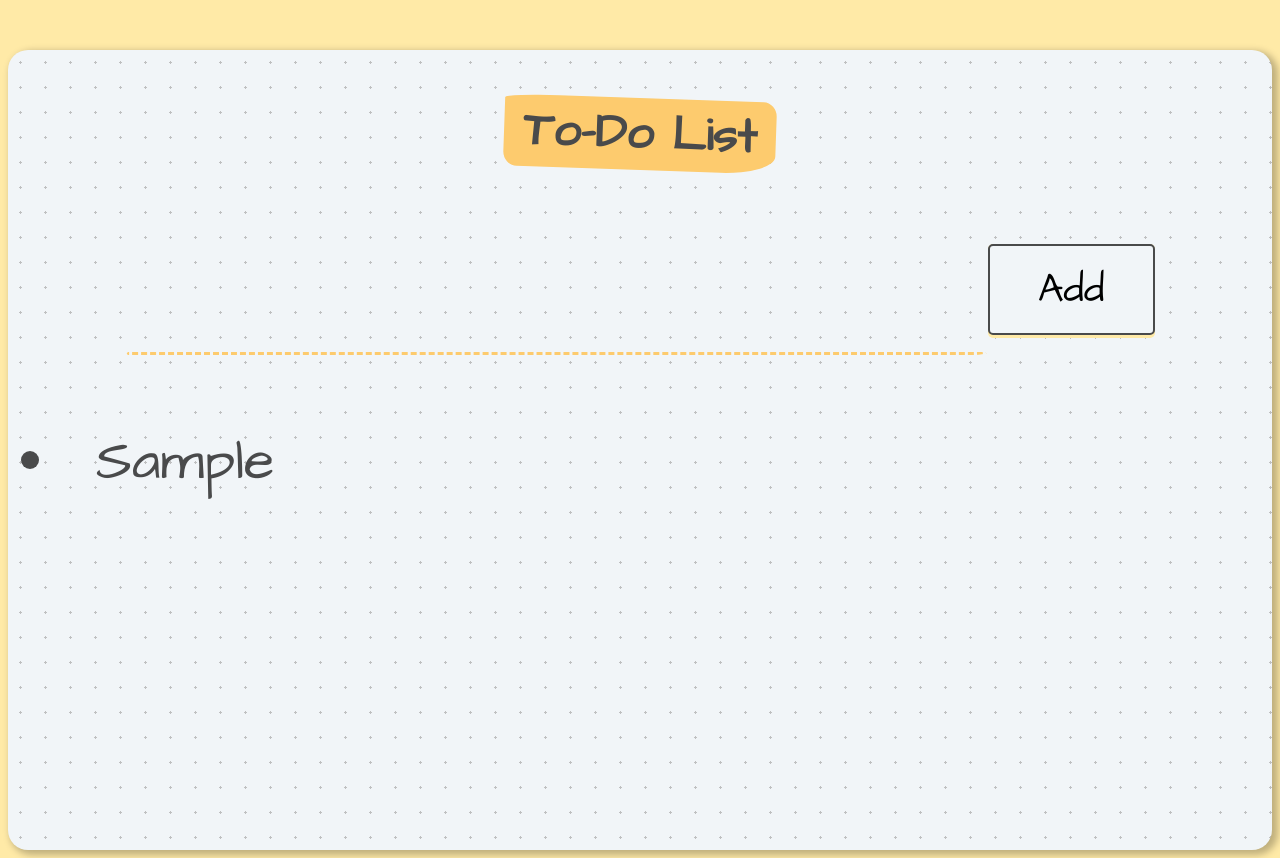
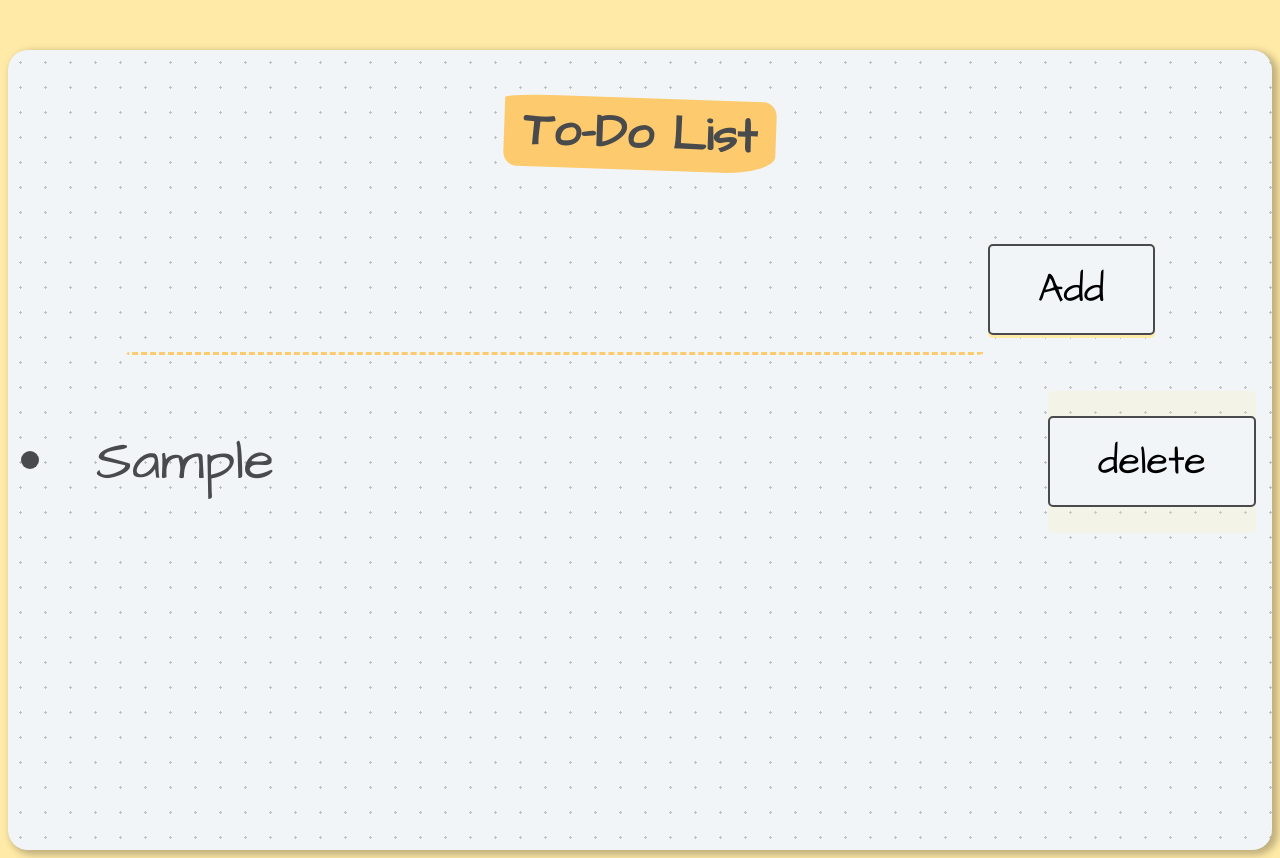
Before and after one commit to therealmaduanusi/reactTodo-app, a React (Vite) app: page / in a window 1280 px wide. Both pictures are taken after typing "Sample" into the empty fields and a click on the button "Add". Built offline with nearby package versions, Linux system fonts and the light colour scheme.

Commit message:
modified:   public/styles.css 	modified:   src/components/App.jsx 	modified:   src/components/TodoItem.jsx added deletebtn

```diff
--- a/public/styles.css
+++ b/public/styles.css
@@ -72,3 +72,13 @@ li {
   padding: 2rem;
   font-size: 3.5rem;
 }
+
+.items {
+  display: flex;
+  justify-content: space-between;
+}
+.deleteBtn {
+  padding-bottom: 0;
+  background-color: #ffeaa734;
+  /* padding: 0.2rem 0.5rem; */
+}
--- a/src/components/App.jsx
+++ b/src/components/App.jsx
@@ -18,6 +18,14 @@ function App() {
     })
     setInputText('')
   }
+
+  function deleteItem(id) {
+    setItems(prevItem => {
+      return prevItem.filter((item, index) => {
+        return id !== index
+      });
+    })
+  }
   return (
     <div className="container">
       <div className="heading">
@@ -34,6 +42,8 @@ function App() {
           {items.map((todoItem, index) => (
             <TodoItem
               key={index}
+              id={index}
+              deleteItem={deleteItem}
               item={todoItem}
             />
           ))}
--- a/src/components/TodoItem.jsx
+++ b/src/components/TodoItem.jsx
@@ -9,11 +9,18 @@ function TodoItem(props) {
         })
     }
     return (
-        <div>
+        <div className='items'>
             <li
                 style={{textDecoration: isDone ? 'line-through' : null}}
                 onClick={checkItem}
             >{props.item}</li>
+            <button
+                onClick={() => {
+                    props.deleteItem(props.id)
+                }}
+                className='deleteBtn'>
+                <span>delete</span>
+            </button>
         </div>
     )
 }
```
